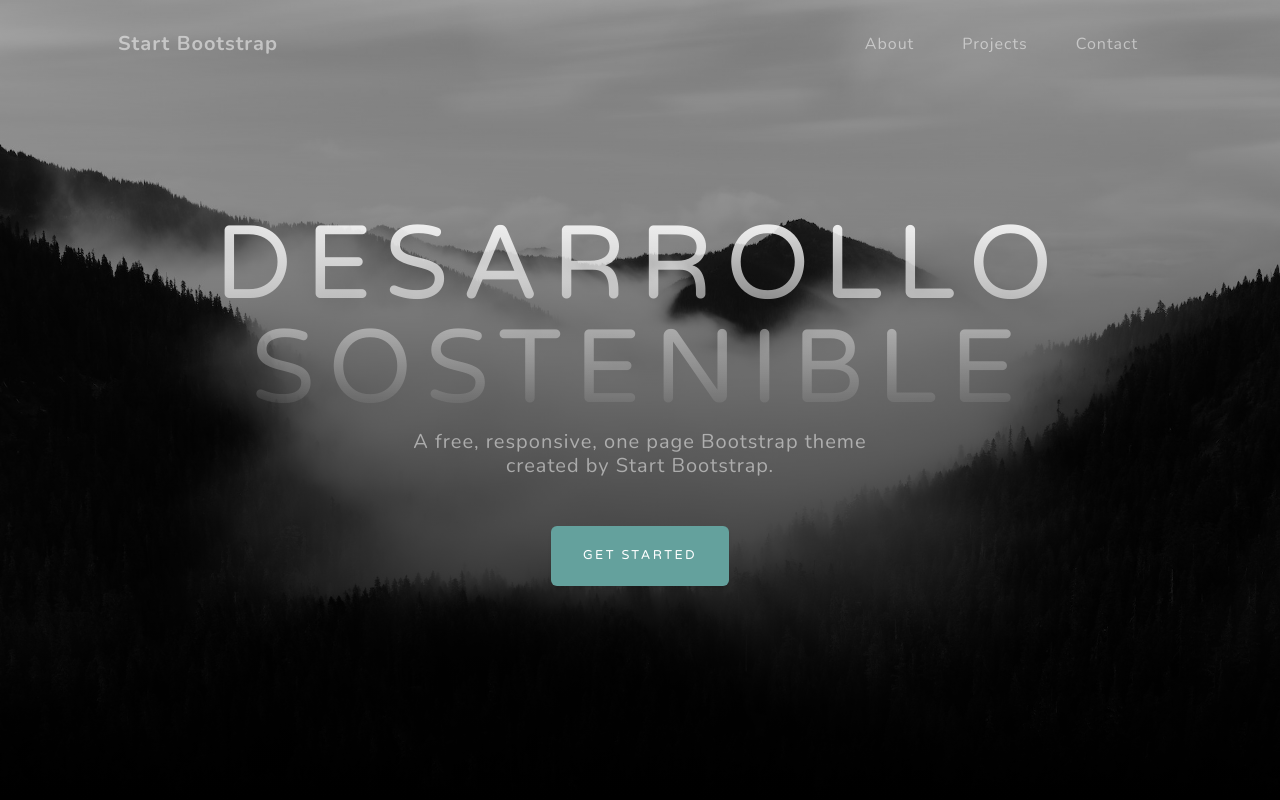
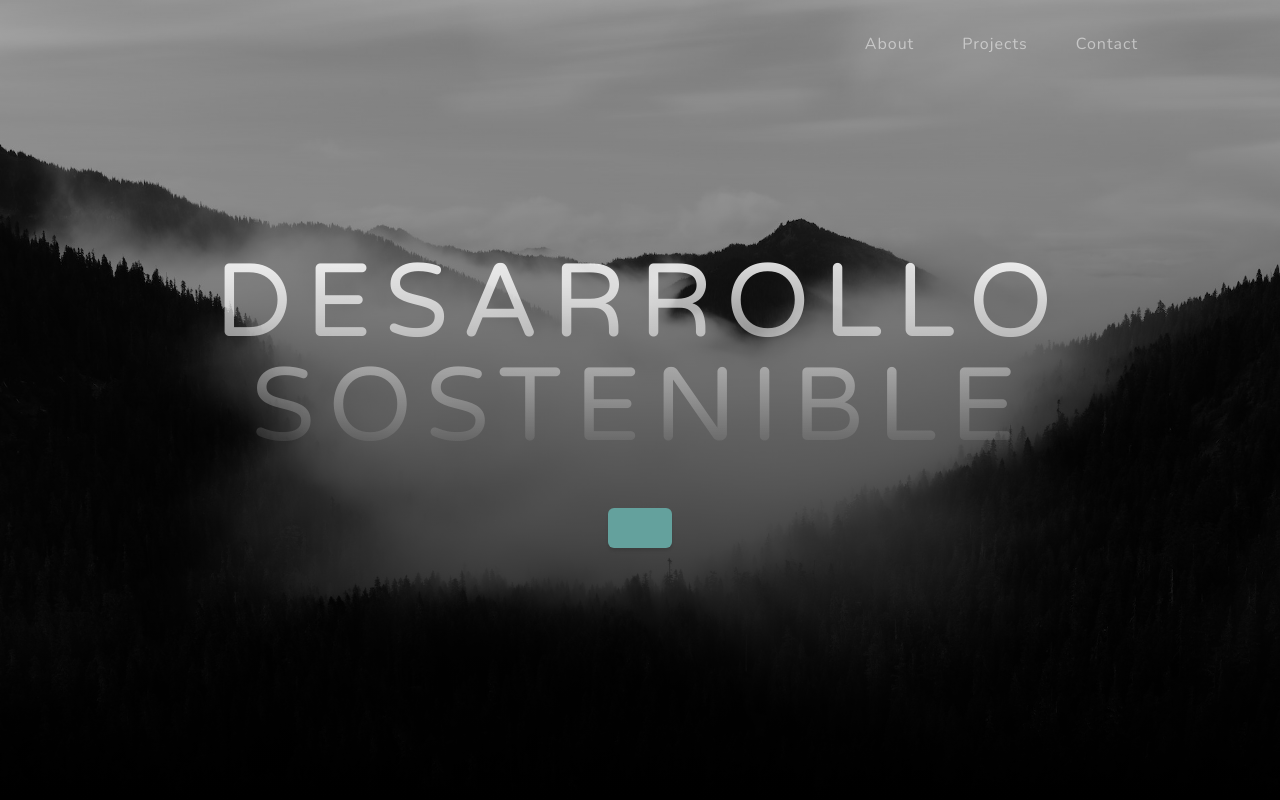
Before and after one commit to camcast-code/Desarrollo-sostenible, a website: page dist/index.html in a window 1280 px wide. Shown: the top 800 px of the page. Drawn offline with nearby package versions, Linux system fonts and the light colour scheme.

Commit message:
Update index.html

```diff
--- a/dist/index.html
+++ b/dist/index.html
@@ -19,7 +19,7 @@
         <!-- Navigation-->
         <nav class="navbar navbar-expand-lg navbar-light fixed-top" id="mainNav">
             <div class="container px-4 px-lg-5">
-                <a class="navbar-brand" href="#page-top">Start Bootstrap</a>
+                <a class="navbar-brand" href="#page-top"></a>
                 <button class="navbar-toggler navbar-toggler-right" type="button" data-bs-toggle="collapse" data-bs-target="#navbarResponsive" aria-controls="navbarResponsive" aria-expanded="false" aria-label="Toggle navigation">
                     Menu
                     <i class="fas fa-bars"></i>
@@ -39,8 +39,8 @@
                 <div class="d-flex justify-content-center">
                     <div class="text-center">
                         <h1 class="mx-auto my-0 text-uppercase">Desarrollo sostenible</h1>
-                        <h2 class="text-white-50 mx-auto mt-2 mb-5">A free, responsive, one page Bootstrap theme created by Start Bootstrap.</h2>
-                        <a class="btn btn-primary" href="#about">Get Started</a>
+                        <h2 class="text-white-50 mx-auto mt-2 mb-5"></h2>
+                        <a class="btn btn-primary" href="#about"></a>
                     </div>
                 </div>
             </div>
```
